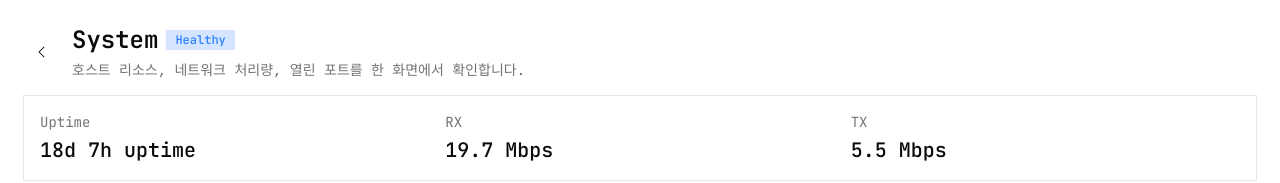
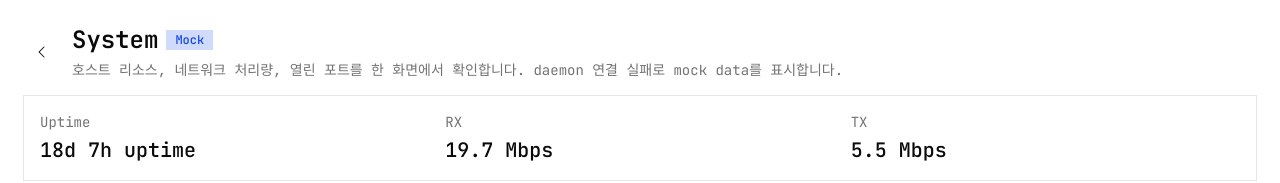
Before and after one commit to KGH1113/beacon, a Next.js app in the folder apps/panel/: page /system in a window 1280 px wide. Shown: the top 183 px of the page. Built offline with nearby package versions, Linux system fonts and the light colour scheme; no server answers.

Commit message:
feat: connect system page to daemon

```diff
--- a/apps/panel/src/api-client.ts
+++ b/apps/panel/src/api-client.ts
@@ -4,8 +4,8 @@ import { ApiError } from "./api-error";
 
 export async function fetchJson<TSchema extends z.ZodTypeAny>(
   input: RequestInfo | URL,
-  init: RequestInit,
   schema: TSchema,
+  init: RequestInit = {},
 ): Promise<z.infer<TSchema>> {
   const response = await fetch(input, init);
 
@@ -16,3 +16,17 @@ export async function fetchJson<TSchema extends z.ZodTypeAny>(
   const payload = await response.json();
   return schema.parse(payload);
 }
+
+export async function fetchDaemonJson<TSchema extends z.ZodTypeAny>(
+  baseUrl: string,
+  path: `/${string}`,
+  schema: TSchema,
+  init: RequestInit = {},
+): Promise<z.infer<TSchema>> {
+  const url = new URL(path, baseUrl);
+
+  return fetchJson(url, schema, {
+    ...init,
+    cache: init.cache ?? "no-store",
+  });
+}
--- a/apps/panel/src/app/(app)/system/page.tsx
+++ b/apps/panel/src/app/(app)/system/page.tsx
@@ -1,9 +1,36 @@
+import { GetSystemOverviewOutputSchema } from "@beacon/shared";
+
+import { fetchDaemonJson } from "@/api-client";
+import { getPanelEnv } from "@/env";
 import { SystemOverviewSection } from "@/features/system/system.components";
 
-export default function SystemRoute() {
+async function getSystemOverview() {
+  try {
+    const env = getPanelEnv();
+    const output = await fetchDaemonJson(
+      env.BEACON_DAEMON_URL,
+      "/api/v1/system/overview",
+      GetSystemOverviewOutputSchema,
+    );
+
+    return {
+      overview: output.overview,
+      isFallback: false,
+    };
+  } catch {
+    return {
+      overview: undefined,
+      isFallback: true,
+    };
+  }
+}
+
+export default async function SystemRoute() {
+  const { overview, isFallback } = await getSystemOverview();
+
   return (
     <main className="p-6">
-      <SystemOverviewSection />
+      <SystemOverviewSection isFallback={isFallback} overview={overview} />
     </main>
   );
 }
--- a/apps/panel/src/env.ts
+++ b/apps/panel/src/env.ts
@@ -1,6 +1,7 @@
 import { z } from "zod";
 
 const PanelEnvSchema = z.object({
+  BEACON_DAEMON_URL: z.string().url().default("http://kgh:7300"),
   NEXT_PUBLIC_DAEMON_BASE_URL: z.string().url().optional(),
 });
 
@@ -8,6 +9,7 @@ export type PanelEnv = z.infer<typeof PanelEnvSchema>;
 
 export function getPanelEnv(): PanelEnv {
   return PanelEnvSchema.parse({
+    BEACON_DAEMON_URL: process.env.BEACON_DAEMON_URL,
     NEXT_PUBLIC_DAEMON_BASE_URL: process.env.NEXT_PUBLIC_DAEMON_BASE_URL,
   });
 }
--- a/apps/panel/src/features/system/system.components.tsx
+++ b/apps/panel/src/features/system/system.components.tsx
@@ -2,6 +2,7 @@
 
 import type {
   SystemOpenPortDto,
+  SystemOverviewDto,
   SystemResourceMetricDto,
 } from "@beacon/shared";
 import {
@@ -54,21 +55,41 @@ import {
   systemNetworkChartConfig,
 } from "./system.lib";
 
-export function SystemOverviewSection() {
-  const latestNetworkSample = mockSystemOverview.networkSamples.at(-1) ??
-    mockSystemOverview.networkSamples[0] ?? {
+export function SystemOverviewSection({
+  overview = mockSystemOverview,
+  isFallback = false,
+}: {
+  overview?: SystemOverviewDto;
+  isFallback?: boolean;
+}) {
+  const latestNetworkSample = overview.networkSamples.at(-1) ??
+    overview.networkSamples[0] ?? {
       label: "now",
       rxMbps: 0,
       txMbps: 0,
     };
+  const description = isFallback
+    ? `${getSystemDescription()} daemon 연결 실패로 mock data를 표시합니다.`
+    : getSystemDescription();
 
   return (
     <section className="flex flex-col gap-4">
       <DetailPageHeader
-        description={getSystemDescription()}
+        description={description}
         status={{
-          label: getSystemStatusLabel(mockSystemOverview.status),
-          className: "bg-chart-2/20 text-chart-2",
+          label: isFallback ? "Mock" : getSystemStatusLabel(overview.status),
+          className: cn(
+            overview.status === "healthy" &&
+              !isFallback &&
+              "bg-chart-2/20 text-chart-2",
+            overview.status === "warning" &&
+              !isFallback &&
+              "bg-chart-4/20 text-chart-4",
+            overview.status === "critical" &&
+              !isFallback &&
+              "bg-destructive/20 text-destructive",
+            isFallback && "bg-chart-4/20 text-chart-4",
+          ),
         }}
         title="System"
       />
@@ -78,7 +99,7 @@ export function SystemOverviewSection() {
           <SummaryMetric
             className="min-w-32 flex-1"
             label="Uptime"
-            value={mockSystemOverview.uptimeLabel}
+            value={overview.uptimeLabel}
           />
           <SummaryMetric
             className="min-w-32 flex-1"
@@ -94,14 +115,14 @@ export function SystemOverviewSection() {
       </Card>
 
       <div className="grid gap-4 lg:grid-cols-3">
-        {mockSystemOverview.resources.map((metric) => (
+        {overview.resources.map((metric) => (
           <ResourceGaugeCard key={metric.id} metric={metric} />
         ))}
       </div>
 
       <div className="grid gap-4 xl:grid-cols-[minmax(0,1.5fr)_minmax(360px,1fr)]">
-        <NetworkThroughputCard />
-        <OpenPortsCard />
+        <NetworkThroughputCard overview={overview} />
+        <OpenPortsCard overview={overview} />
       </div>
     </section>
   );
@@ -179,7 +200,7 @@ function ResourceGaugeCard({ metric }: { metric: SystemResourceMetricDto }) {
   );
 }
 
-function NetworkThroughputCard() {
+function NetworkThroughputCard({ overview }: { overview: SystemOverviewDto }) {
   return (
     <Card>
       <CardHeader>
@@ -193,7 +214,7 @@ function NetworkThroughputCard() {
         >
           <AreaChart
             accessibilityLayer
-            data={mockSystemOverview.networkSamples}
+            data={overview.networkSamples}
             margin={{ left: 0, right: 12 }}
           >
             <CartesianGrid vertical={false} />
@@ -235,7 +256,7 @@ function NetworkThroughputCard() {
   );
 }
 
-function OpenPortsCard() {
+function OpenPortsCard({ overview }: { overview: SystemOverviewDto }) {
   return (
     <Card>
       <CardHeader>
@@ -254,7 +275,7 @@ function OpenPortsCard() {
             </TableRow>
           </TableHeader>
           <TableBody>
-            {mockSystemOverview.openPorts.map((port) => (
+            {overview.openPorts.map((port) => (
               <TableRow key={`${port.protocol}-${port.port}`}>
                 <TableCell className="font-medium">
                   {port.port}/{port.protocol}
```
